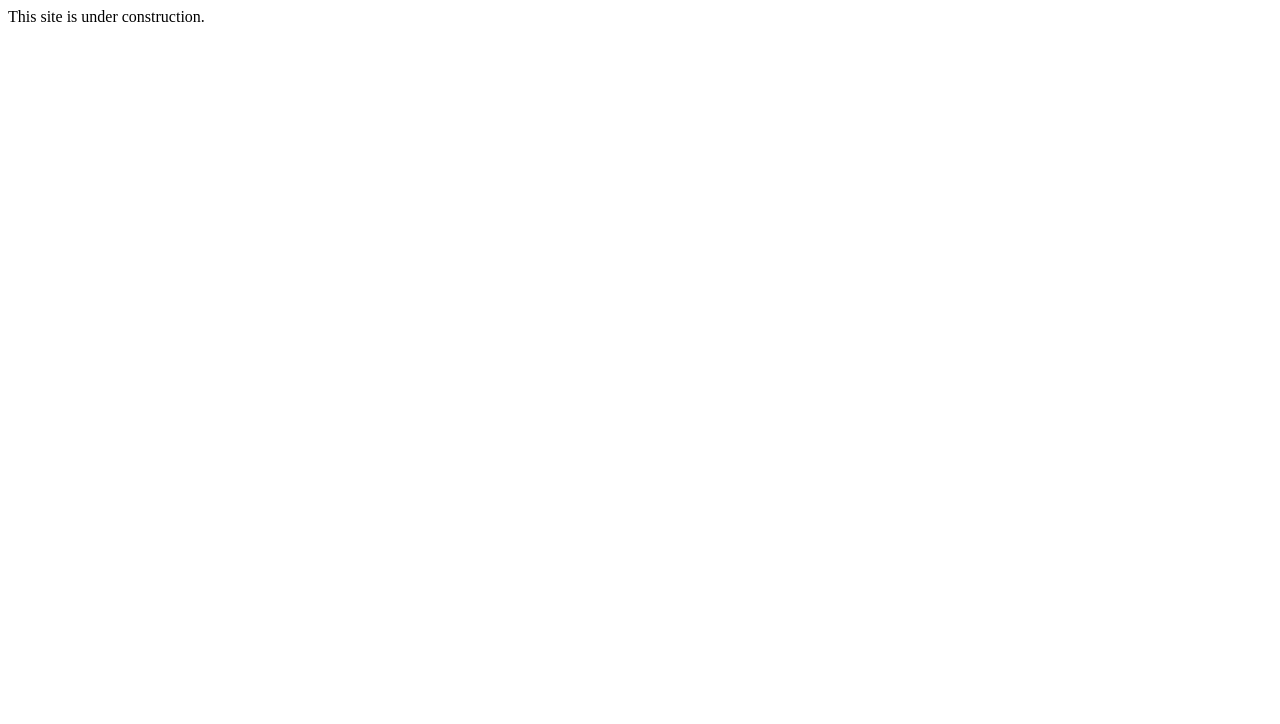
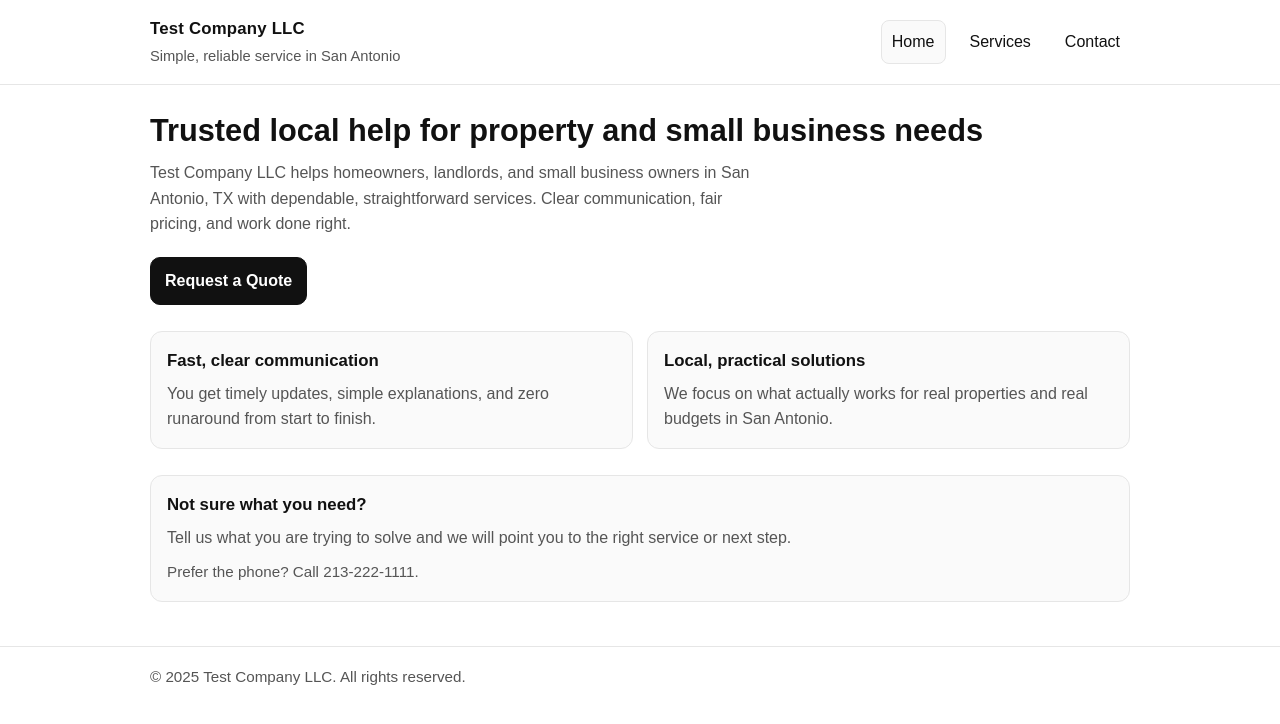
Before and after one commit to clearlaunchsystems-netizen/test-company, a plain HTML site: page index.html in a window 1280 px wide. Drawn offline with Linux system fonts and the light colour scheme.

Commit message:
Replace construction message with full HTML structure

```diff
--- a/index.html
+++ b/index.html
@@ -1 +1,78 @@
-This site is under construction.
+<!doctype html>
+<html lang="en">
+<head>
+  <meta charset="utf-8" />
+  <meta name="viewport" content="width=device-width, initial-scale=1" />
+  <title>Test Company LLC | Home</title>
+  <meta name="description" content="Test Company LLC provides reliable local business services for homeowners and small businesses in San Antonio, TX." />
+  <link rel="stylesheet" href="style.css" />
+</head>
+<body>
+  <header class="site-header">
+    <div class="container">
+      <nav class="nav" aria-label="Primary">
+        <a class="brand" href="index.html">
+          <span class="name">Test Company LLC</span>
+          <span class="tagline">Simple, reliable service in San Antonio</span>
+        </a>
+
+        <div class="nav-links">
+          <a href="index.html" aria-current="page">Home</a>
+          <a href="services.html">Services</a>
+          <a href="contact.html">Contact</a>
+        </div>
+      </nav>
+    </div>
+  </header>
+
+  <main>
+    <div class="container">
+      <h1 class="page-title">Trusted local help for property and small business needs</h1>
+      <p class="page-subtitle">
+        Test Company LLC helps homeowners, landlords, and small business owners in San Antonio, TX
+        with dependable, straightforward services. Clear communication, fair pricing, and work done right.
+      </p>
+
+      <a class="button" href="contact.html">Request a Quote</a>
+
+      <section class="section grid grid-2" aria-label="Highlights">
+        <div class="card">
+          <h2 class="service-title">Fast, clear communication</h2>
+          <p class="service-desc">
+            You get timely updates, simple explanations, and zero runaround from start to finish.
+          </p>
+        </div>
+
+        <div class="card">
+          <h2 class="service-title">Local, practical solutions</h2>
+          <p class="service-desc">
+            We focus on what actually works for real properties and real budgets in San Antonio.
+          </p>
+        </div>
+      </section>
+
+      <section class="section card" aria-label="Next steps">
+        <h2 class="service-title">Not sure what you need?</h2>
+        <p class="service-desc">
+          Tell us what you are trying to solve and we will point you to the right service or next step.
+        </p>
+        <p class="small-note">
+          Prefer the phone? Call <a href="tel:12132221111">213-222-1111</a>.
+        </p>
+      </section>
+    </div>
+  </main>
+
+  <footer class="site-footer">
+    <div class="container">
+      <p>© <span id="year"></span> Test Company LLC. All rights reserved.</p>
+    </div>
+  </footer>
+
+  <script>
+    // Optional tiny helper: updates the year automatically.
+    // Remove this script if you want HTML-only with no JavaScript.
+    document.getElementById("year").textContent = new Date().getFullYear();
+  </script>
+</body>
+</html>
```
